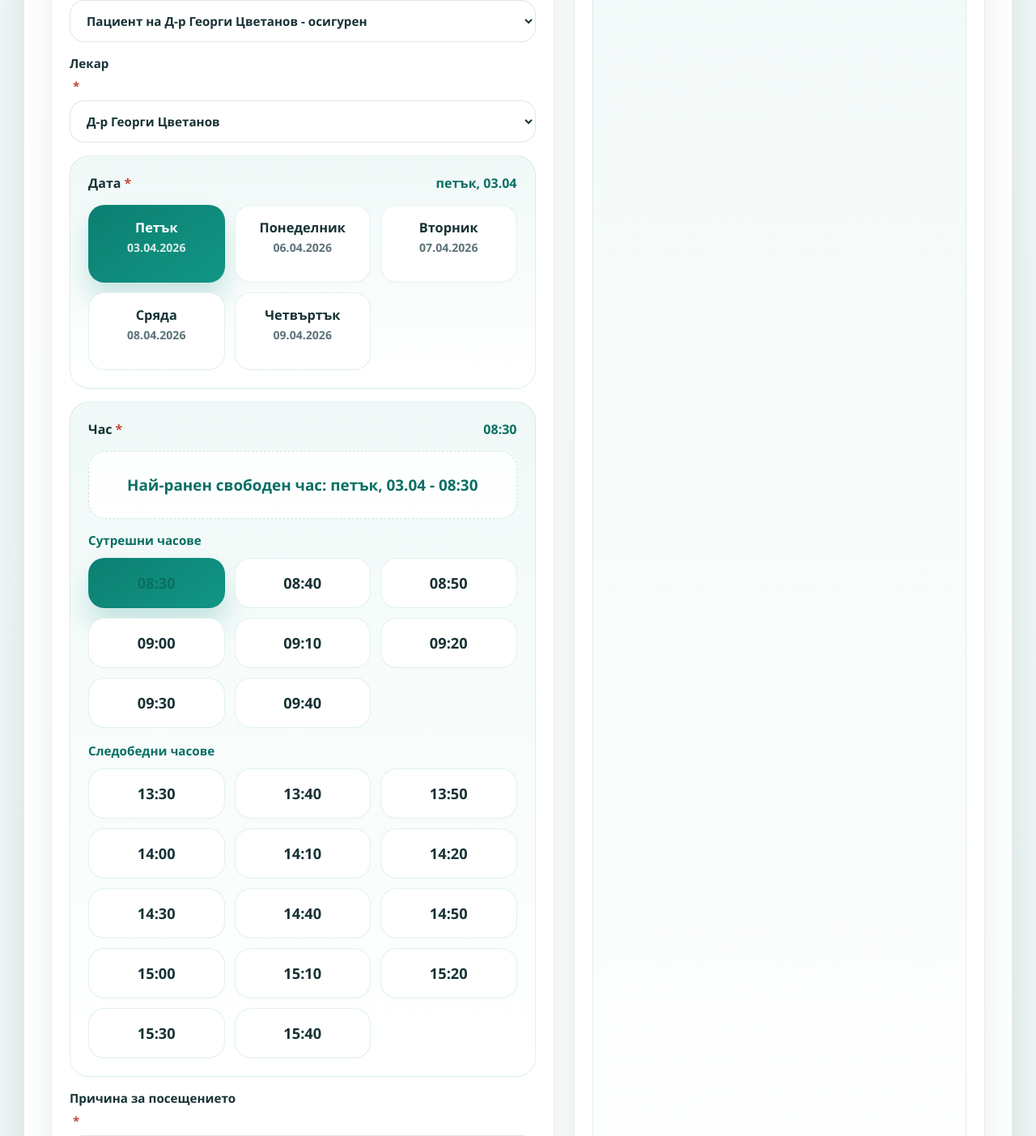
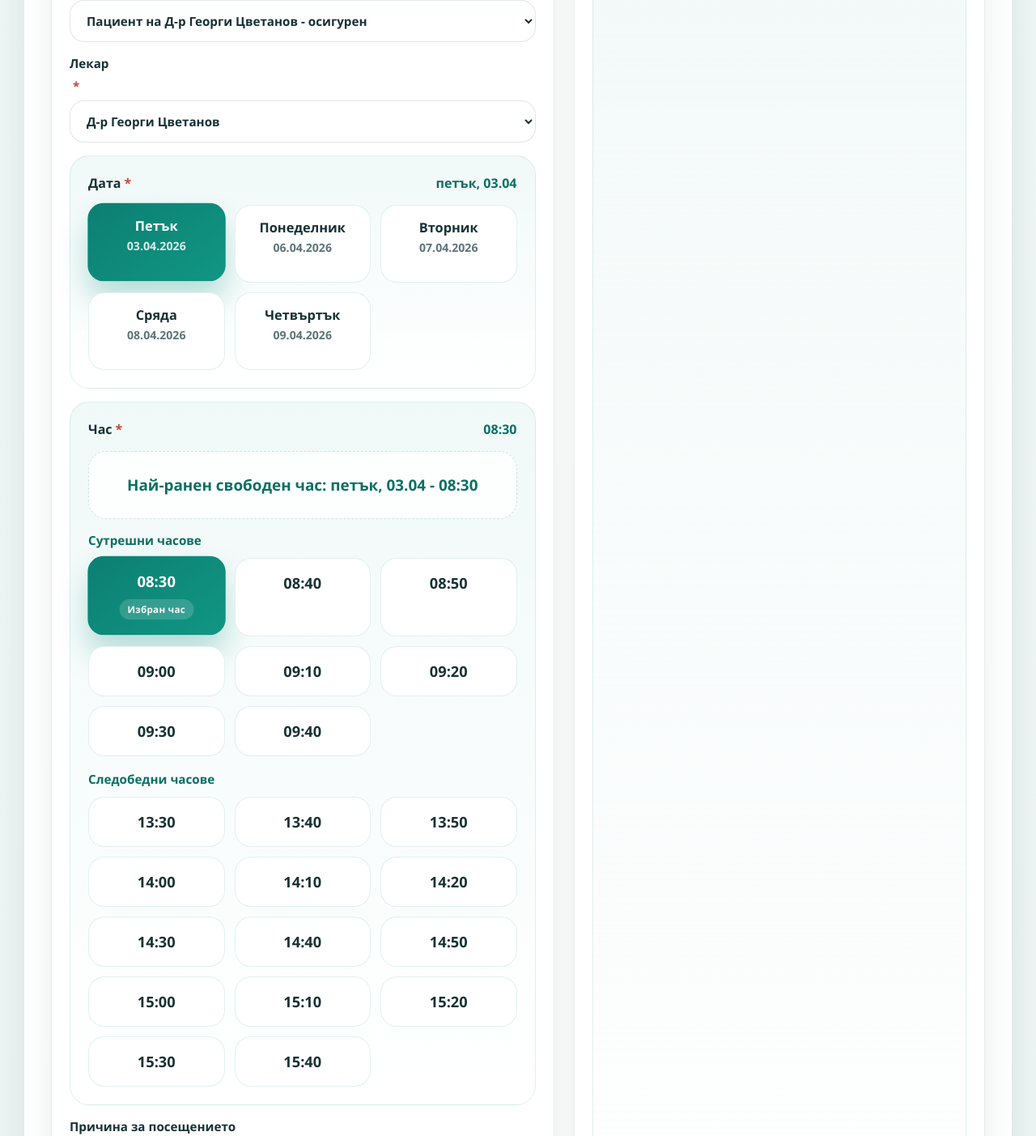
Before and after one commit to gogog0515/drcvetanov1, a Django app: page / in a window 1280 px wide. Shown: the part 2590-3993 px from the top of the page at 81% size. Run offline with Django 5.2, Linux system fonts and the light colour scheme; data that the repository does not hold is empty.

Commit message:
Improve selected appointment slot styling

```diff
--- a/appointments/static/appointments/legacy.css
+++ b/appointments/static/appointments/legacy.css
@@ -796,6 +796,19 @@ h4 {
   color: var(--accent-strong);
 }
 
+.schedule-time-picker .schedule-choice-card.is-first-free .schedule-choice-inner::after {
+  content: "Първи свободен";
+  display: inline-flex;
+  margin-top: 10px;
+  padding: 5px 10px;
+  border-radius: 999px;
+  background: rgba(13, 142, 128, 0.12);
+  color: var(--accent-strong);
+  font-size: 0.72rem;
+  font-weight: 800;
+  letter-spacing: 0.02em;
+}
+
 .schedule-choice-card.is-disabled {
   cursor: not-allowed;
   pointer-events: none;
@@ -846,11 +859,29 @@ h4 {
   background: linear-gradient(145deg, #0c7f72 0%, #119684 100%);
   color: #fff;
   border-color: transparent;
-  box-shadow: 0 20px 34px rgba(13, 142, 128, 0.22);
+  box-shadow: 0 22px 36px rgba(13, 142, 128, 0.28);
+  transform: translateY(-2px) scale(1.01);
 }
 
 .schedule-choice-card input:checked + .schedule-choice-inner span {
   color: rgba(255, 255, 255, 0.84);
+}
+
+.schedule-choice-card input:checked + .schedule-choice-inner strong {
+  color: #fff;
+}
+
+.schedule-time-picker .schedule-choice-card input:checked + .schedule-choice-inner::after {
+  content: "Избран час";
+  display: inline-flex;
+  margin-top: 10px;
+  padding: 5px 10px;
+  border-radius: 999px;
+  background: rgba(255, 255, 255, 0.16);
+  color: rgba(255, 255, 255, 0.96);
+  font-size: 0.72rem;
+  font-weight: 800;
+  letter-spacing: 0.02em;
 }
 
 .schedule-time-picker .schedule-choice-inner {
```
